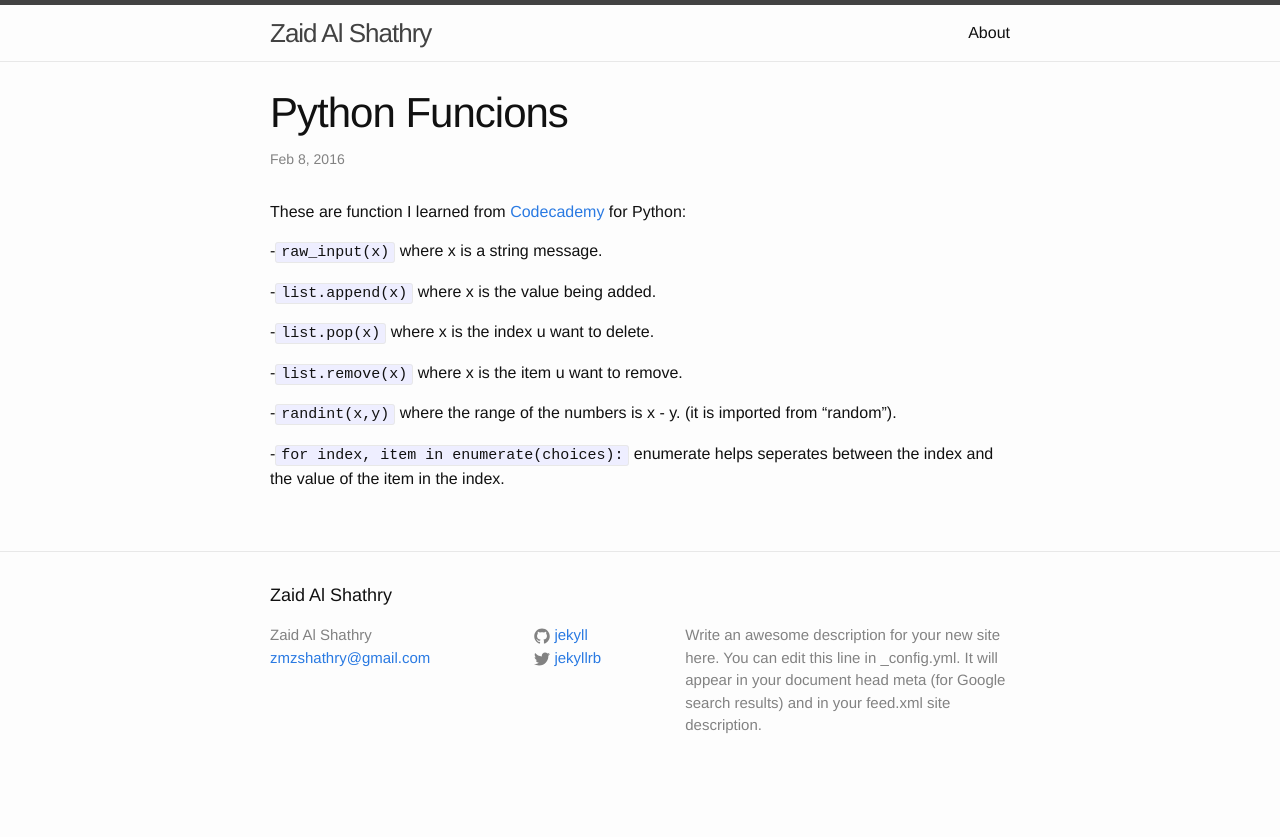
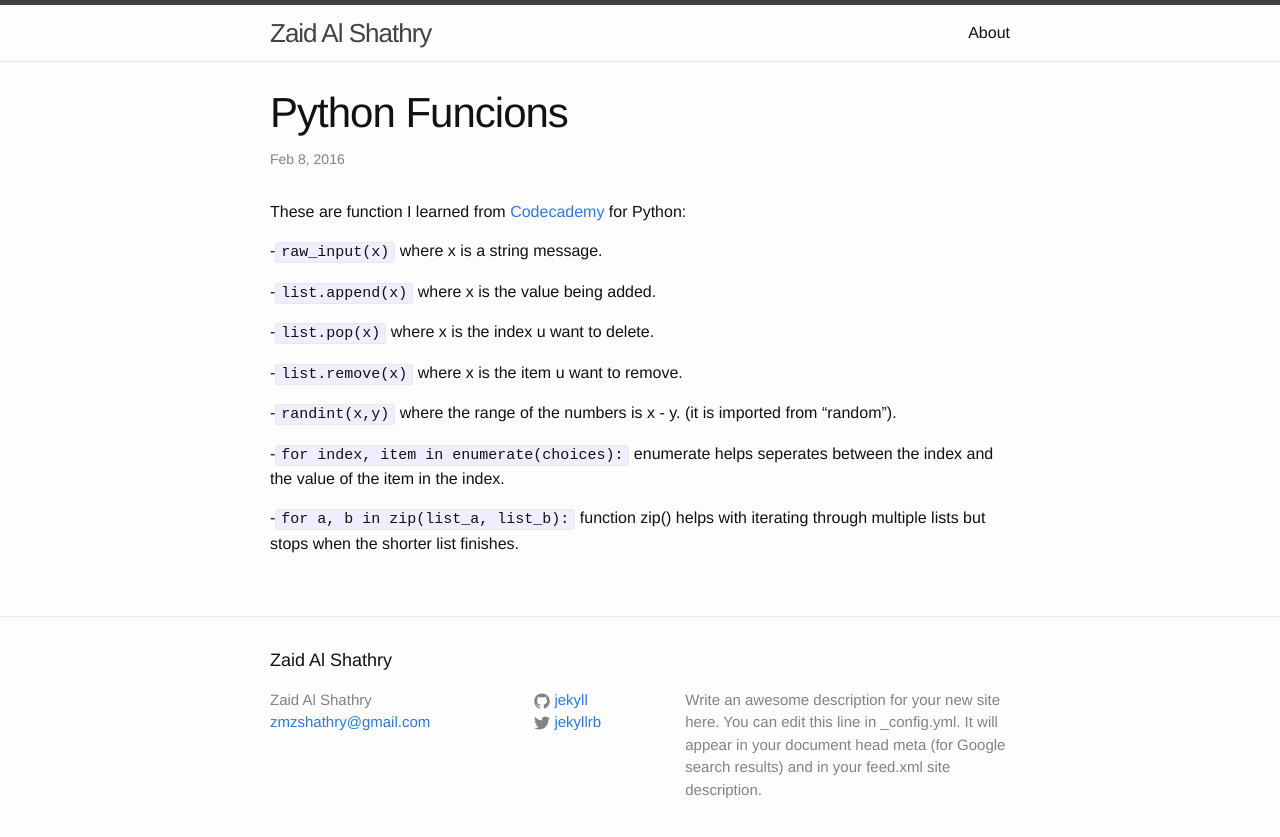
Before and after one commit to zaidmsh/zaid.github.io, a Jekyll site: the page built from _posts/2016-02-10-PthonFun.markdown, in a window 1280 px wide. Shown: the top 837 px of the page. Built offline with Jekyll 4.4.1, drawn with Linux system fonts in a browser that asks for light colours.

Commit message:
add zip function

````diff
--- a/_posts/2016-02-10-PthonFun.markdown
+++ b/_posts/2016-02-10-PthonFun.markdown
@@ -19,4 +19,6 @@ These are function I learned from [Codecademy][code-cademy] for Python:
 
 -```for index, item in enumerate(choices):``` enumerate helps seperates between the index and the value of the item in the index.
 
+-```for a, b in zip(list_a, list_b):``` function zip() helps with iterating through multiple lists but stops when the shorter list finishes.
+
 [code-cademy]: https://www.codecademy.com
````
